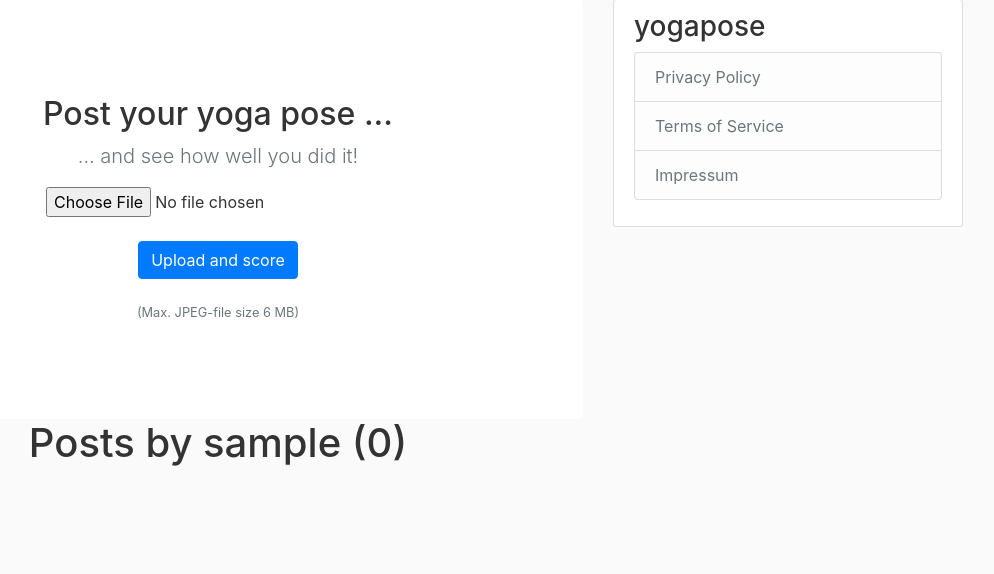
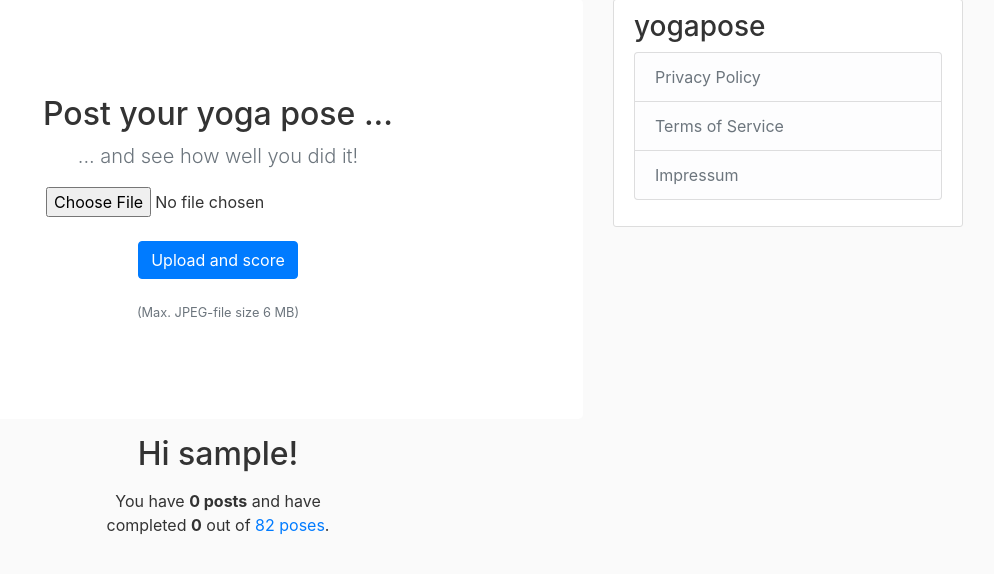
Before and after one commit to gautam-e/YogaPose, a Flask app: a page that uses yogapose/templates/user_posts.html in a window 1280 px wide. Shown: the part 81-655 px from the top of the page, without its empty margins (232-1226 px from the left). Run offline with Flask 2, Linux system fonts and the light colour scheme; the visitor is signed in with stand-in values (Sample User, id 1); data comes from the database, SQL or seed files in the repository; data that the repository does not hold is empty; parts of the project's set-up code (start-up, migrations or seed data) failed here and were passed over; some libraries are stand-ins or nearby versions.

Commit message:
Number of completed poses and link to pose-table

```diff
--- a/yogapose/templates/home.html
+++ b/yogapose/templates/home.html
@@ -26,7 +26,7 @@
   </div>
 </div>
 
-<div class="container text-center small pt-3 pb-3">
+<div class="container text-center small pt-3 pb-3" id="table-of-poses">
   <h2>Pose List</h2>
   <table class="table">
     <thead class="thead-dark">
--- a/yogapose/templates/user_posts.html
+++ b/yogapose/templates/user_posts.html
@@ -24,7 +24,8 @@
 </section>
 {% endif %}
 
-<h1 class="mb-3 text-center">Posts by {{ user.username}} ({{ posts.total }})</h1>
+<h2 class="mb-3 mt-3 text-center">Hi {{ user.username}}!</h2>
+  <p class="text-center">You have <strong>{{ posts.total }} posts</strong> and have <br> completed <strong>{{ number_of_poses }}</strong> out of <a href="{{ url_for('main.home', _anchor='table-of-poses') }}">82 poses</a>. </p>
 <div class="row row-cols-1 row-cols-md-3">
   {% for post in posts.items %}
   <div class="col mb-4">
--- a/yogapose/users/routes.py
+++ b/yogapose/users/routes.py
@@ -77,10 +77,13 @@ def user_posts(username):
 
     page = request.args.get('page', 1, type=int)
     user = User.query.filter_by(username=username).first_or_404()
-    posts = Post.query.filter_by(author=user)\
+    posts_query = Post.query.filter_by(author=user)
+    number_of_poses = len({post.pose_name for post in posts_query.all() if post.pose_name!= 'No pose'} )
+    posts = posts_query\
             .order_by(Post.date_posted.desc())\
             .paginate(page=page, per_page=6)
-    return render_template('user_posts.html', user=user, posts=posts, form=form)
+    return render_template('user_posts.html', user=user, posts=posts, form=form, \
+        number_of_poses=number_of_poses)
 
 @users.route("/user/<string:username>/delete", methods=['POST'])
 @login_required
```
